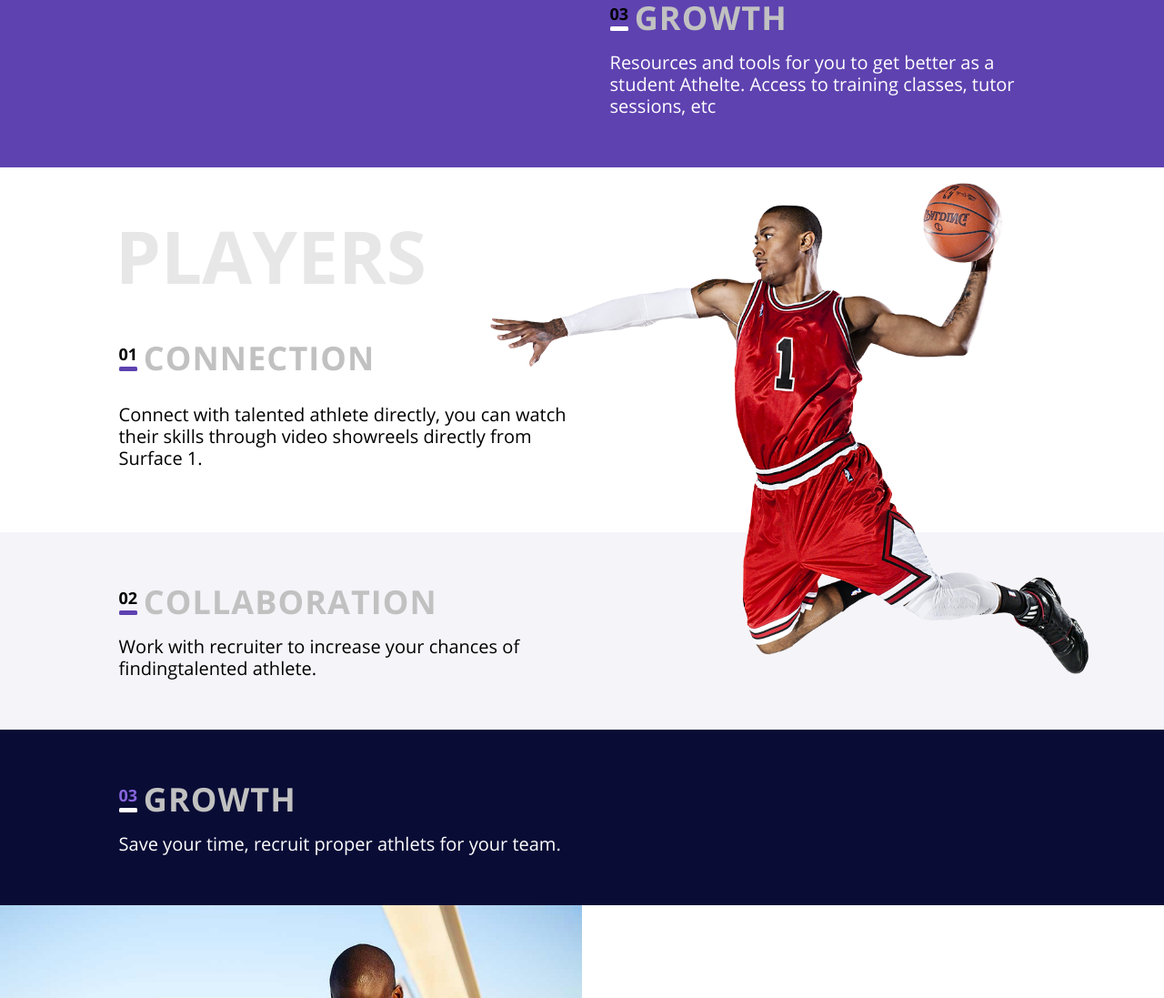
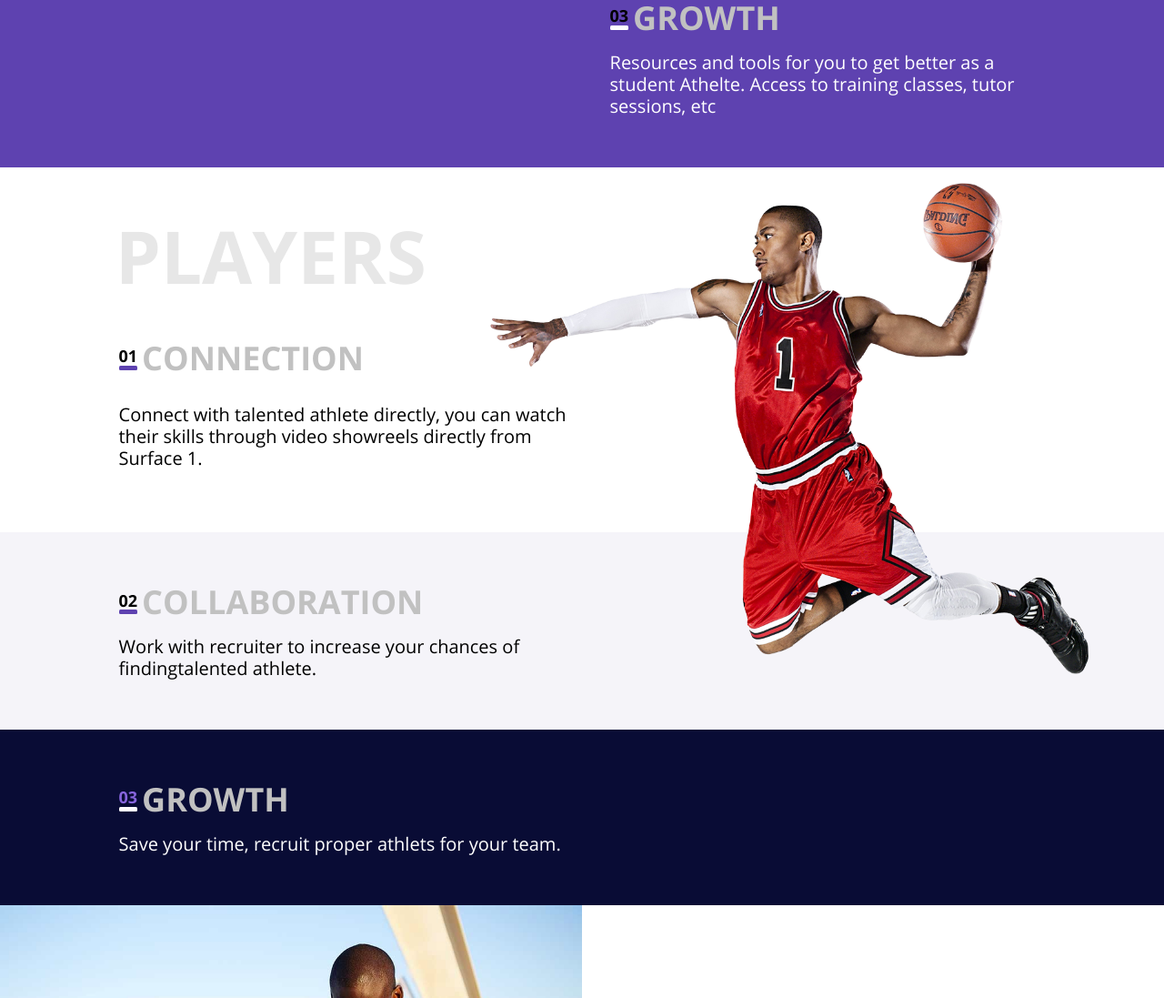
Before and after one commit to Maxokun/diplom-mq25, a plain HTML site: page index.html in a window 1280 px wide. Shown: the part 1472-2569 px from the top of the page at 91% size. Drawn offline with Linux system fonts and the light colour scheme; files whose address does not match are found by name.

Commit message:
Add files via upload

```diff
--- a/css/style.css
+++ b/css/style.css
@@ -200,13 +200,12 @@
   }
   .feature-wrapper{
     display: flex;
+    align-items: center;
   }
   .feature .feature-wrapper:nth-child(3){
     margin-top: 4.93vh;
   }
-  .feature-numbering{
-    margin-top: 3.5px;
-  }
+
   .numbering{
     /* font-size: 4.38vw; */
     /* font-size: 14px; */
@@ -226,13 +225,36 @@
     /* width: 4.7vw; */
   }
   .feature-description{
-    margin-left: 9px;
+    display: flex;
+    flex-direction: row;
   }
   .feature-title{
     /* font-size: 2.3rem; */
+    display: flex;
+    align-items: center;
     font-size: calc(2.009vw + 16.571px);
     color: #c1c1c1;
   }
+  .pre-title{
+    display: block;
+    color: #000000;
+    font-size: calc(0.893vw  + 11.143px);
+    font-weight: 700;
+    text-transform: uppercase;
+    margin-right: 5px;
+    line-height: 1.08;
+  }
+  .pre-title:after {
+    content: "";
+    display: block;
+    margin: 0 auto 0;
+    /* width: 1.5rem; */
+    height: 4px;
+    border-radius: 1.5px;
+    background-color: #5e42b0;
+
+  }
+
   .feature-description-text{
     margin-top: 4.75vh;
     line-height: 1.8rem;
@@ -247,11 +269,11 @@
   .features:nth-child(5) .feature-text{
     color: #ffffff;
   }
-  .athlets .features:nth-child(5) .numbering::after,
-  .players .features:nth-child(5) .numbering::after{
+  .athlets .features:nth-child(5) .pre-title::after,
+  .players .features:nth-child(5) .pre-title::after{
     background-color: #fff;
   }
-  .players .features:nth-child(5) .numbering{
+  .players .features:nth-child(5) .pre-title{
     color: #8765dd;
   }
   .player-basketballer-image{
@@ -535,7 +557,6 @@
       /* padding-left: 260px; */
     }
     .feature-numbering{
-      margin-top: 5px;
       line-height: 1.08;
     }
     .numbering{
@@ -550,14 +571,26 @@
     .small-numbering::after{
       /* width: 2.6vw; */
     }
-    .feature-description{
+    /* .feature-description{
       margin-left: 12px;
-    }
+    } */
     .feature-title{
       /* font-size: 3.2rem; */
       font-size: calc(1.575vw  + 19.906px);
-      letter-spacing: 0.16rem;
       line-height: 1.08;
+    }
+    .pre-title{
+      text-transform: uppercase;
+    }
+    .pre-title:after {
+      /* content: "";
+      display: block;
+      margin: 0 auto 0;
+      /* width: 1.5rem; */
+      height: 5px;
+      border-radius: 2px;
+      /* background-color: #5e42b0; */ */
+
     }
     .feature-description-text{
       margin-top: 3.2rem;
@@ -792,9 +825,6 @@
     .features:nth-child(5){
       padding-top: 60px;
     }
-    .feature-numbering{
-      margin-top: 0;
-    }
     .numbering{
       font-size: 18px;
     }
@@ -804,13 +834,24 @@
       margin-top: 1.7px;
     }
 
-    .feature-description{
-      margin-left: 0.52vw;
-    }
     .feature-title{
       font-size: 36px;
       line-height: 0.96;
-      letter-spacing: 0.16rem;
+    }
+    .pre-title{
+      display: block;
+      color: #000000;
+      font-size: 18px;
+      margin-right: 5px;
+      line-height: 1.08;
+    }
+    .pre-title:after {
+      /* content: "";
+      display: block;
+      margin: 0 auto 0; */
+      /* width: 1.5rem; */
+      height: 5px;
+
     }
     .feature-description-text{
       font-size: 2rem;
--- a/index.html
+++ b/index.html
@@ -76,11 +76,11 @@
                             <div class="feature">
                                 <div class="feature-wrapper">
                                     <div class="feature-numbering">
-                                        <span class="numbering small-numbering">01</span>
+
                                     </div>
                                     <div class="feature-description">
                                         <h3 class="feature-title">
-                                            Connection
+                                            <span class="pre-title">01</span>Connection
                                         </h3>
                                     </div>
                                 </div>
@@ -96,12 +96,9 @@
                         <div class="container">
                             <div class="feature">
                                 <div class="feature-wrapper">
-                                    <div class="feature-numbering">
-                                        <span class="numbering">02</span>
-                                    </div>
                                     <div class="feature-description">
                                         <h3 class="feature-title">
-                                            Collaboration
+                                            <span class="pre-title">02</span>Collaboration
                                         </h3>
                                     </div>
                                 </div>
@@ -117,12 +114,9 @@
                         <div class="container">
                             <div class="feature">
                                 <div class="feature-wrapper">
-                                    <div class="feature-numbering">
-                                        <span class="numbering">03</span>
-                                    </div>
                                     <div class="feature-description">
                                         <h3 class="feature-title">
-                                            Growth
+                                            <span class="pre-title">03</span>Growth
                                         </h3>
                                     </div>
                                 </div>
@@ -160,12 +154,9 @@
                     <div class="container">
                         <div class="feature">
                             <div class="feature-wrapper">
-                                <div class="feature-numbering">
-                                    <span class="numbering small-numbering">01</span>
-                                </div>
                                 <div class="feature-description">
                                     <h3 class="feature-title">
-                                        Connection
+                                        <span class="pre-title">01</span>Connection
                                     </h3>
                                 </div>
                             </div>
@@ -181,12 +172,9 @@
                     <div class="container">
                         <div class="feature">
                             <div class="feature-wrapper">
-                                <div class="feature-numbering">
-                                    <span class="numbering">02</span>
-                                </div>
                                 <div class="feature-description">
                                     <h3 class="feature-title">
-                                        Collaboration
+                                        <span class="pre-title">02</span>Collaboration
                                     </h3>
                                 </div>
                             </div>
@@ -202,12 +190,9 @@
                     <div class="container">
                         <div class="feature">
                             <div class="feature-wrapper">
-                                <div class="feature-numbering">
-                                    <span class="numbering">03</span>
-                                </div>
                                 <div class="feature-description">
                                     <h3 class="feature-title">
-                                        Growth
+                                        <span class="pre-title">03</span>Growth
                                     </h3>
                                 </div>
                             </div>
```
